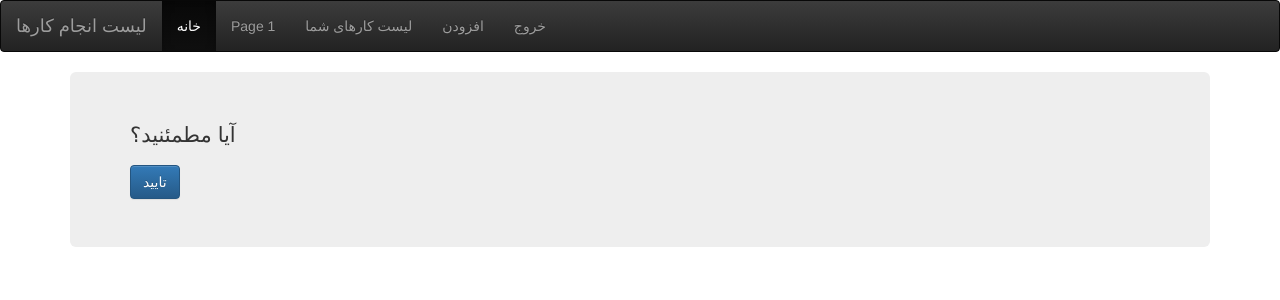
After one commit to mohammad-aq1996/persian-todolist, a Django app: page /del/2/ in a window 1280 px wide. The commit adds this page. Shown: the top 300 px of the page. Run offline with Django 4.2, Linux system fonts and the light colour scheme; a user stored in the database is signed in; data comes from the database, SQL or seed files in the repository; both versions use the stored data as it was after the commit; some libraries are stand-ins or nearby versions.

Commit message:
add update and delete

```diff
--- a/templates/base.html
+++ b/templates/base.html
@@ -16,15 +16,16 @@
     <nav class="navbar navbar-inverse">
       <div class="container-fluid">
         <div class="navbar-header">
-          <a class="navbar-brand" href="#">WebSiteName</a>
+          <a class="navbar-brand" href="/">لیست انجام کارها</a>
         </div>
         <ul class="nav navbar-nav">
-          <li class="active"><a href="/">Home</a></li>
+          <li class="active"><a href="/">خانه</a></li>
           <li><a href="#">Page 1</a></li>
 
             {% if user.is_authenticated %}
+                <li><a href="{% url 'todo_app:list' %}">لیست کارهای شما</a></li>
+                <li><a href="{% url 'todo_app:post' %}">افزودن</a></li>
                 <li><a href="{% url 'todo_app:logout' %}">خروج</a></li>
-                <li><a href="{% url 'todo_app:post' %}">افزودن</a></li>
             {% else %}
                 <li><a href="{% url 'todo_app:login' %}">ورود</a></li>
                 <li><a href="{% url 'todo_app:signup' %}">ثبت نام</a></li>
--- /dev/null
+++ b/templates/confirm_delete.html
@@ -0,0 +1,15 @@
+{% extends 'base.html' %}
+{% load bootstrap3 %}
+{% block content %}
+    <div class="container">
+        <div class="jumbotron">
+            <form method="post">
+                {% csrf_token %}
+                <p> آیا مطمئنید؟ </p>
+                <input class="btn btn-primary" type="submit" value="تایید">
+            </form>
+        </div>
+
+    </div>
+
+{% endblock %}
--- a/templates/detail.html
+++ b/templates/detail.html
@@ -8,6 +8,8 @@
             <p>{{ todo.important }}</p>
             <p>{{ todo.created }}</p>
             <p>{{ todo.completed }}</p>
+            <p><a href="{% url 'todo_app:edit' todo.id %}">ویرایش</a></p>
+            <p><a href="{% url 'todo_app:delete' todo.id %}">حذف</a></p>
         </div>
 
     </div>
--- a/todo_app/models.py
+++ b/todo_app/models.py
@@ -1,6 +1,7 @@
 from django.db import models
 from django.contrib.auth.models import User, PermissionsMixin
 from django.utils import timezone
+from django.shortcuts import reverse
 
 
 class Users(User, PermissionsMixin):
@@ -19,3 +20,6 @@ class ToDo(models.Model):
 
     def __str__(self):
         return self.title
+
+    def get_absolute_url(self):
+        return reverse('todo_app:detail', kwargs={'pk': self.id})
--- a/todo_app/urls.py
+++ b/todo_app/urls.py
@@ -12,4 +12,6 @@ urlpatterns = [
     path('post/', views.ToDoCreate.as_view(), name='post'),
     path('list/', views.ToDoListView.as_view(), name='list'),
     path('detail/<int:pk>/', views.ToDoDetailView.as_view(), name='detail'),
+    path('edit/<int:pk>/', views.ToDoUpdateView.as_view(), name='edit'),
+    path('del/<int:pk>/', views.ToDoDeleteView.as_view(), name='delete'),
 ]
--- a/todo_app/views.py
+++ b/todo_app/views.py
@@ -2,7 +2,7 @@ from django.shortcuts import render
 from django.urls import reverse_lazy
 from .forms import UserCreateForm, ToDoForm
 from .models import ToDo
-from django.views.generic import CreateView, ListView, DetailView
+from django.views.generic import CreateView, ListView, DetailView, UpdateView, DeleteView
 from django.contrib.auth.mixins import LoginRequiredMixin
 
 
@@ -17,7 +17,7 @@ class ToDoCreate(LoginRequiredMixin, CreateView):
     # redirect_field_name = 'test.html'
 
     form_class = ToDoForm
-    success_url = reverse_lazy('todo_app:home')
+    # success_url = reverse_lazy('todo_app:detail')
     template_name = 'todo_form.html'
 
     def get_initial(self):
@@ -39,3 +39,19 @@ class ToDoDetailView(DetailView):
     model = ToDo
     template_name = 'detail.html'
     context_object_name = 'todo'
+
+
+class ToDoUpdateView(LoginRequiredMixin, UpdateView):
+    login_url = '/login/'
+
+    form_class = ToDoForm
+    template_name = 'todo_form.html'
+    model = ToDo
+
+
+class ToDoDeleteView(LoginRequiredMixin, DeleteView):
+    login_url = '/login/'
+
+    model = ToDo
+    template_name = 'confirm_delete.html'
+    success_url = reverse_lazy('todo_app:list')
```
Also changed, not shown: db.sqlite3.
